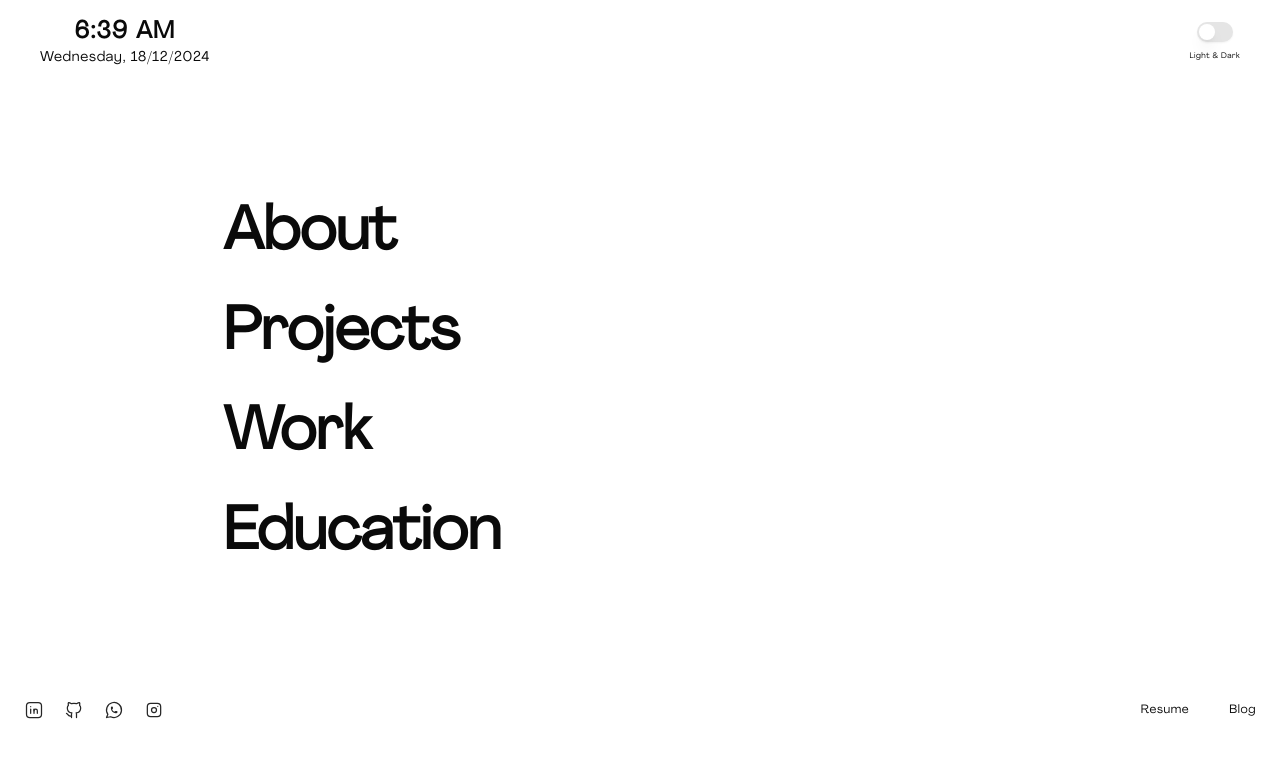
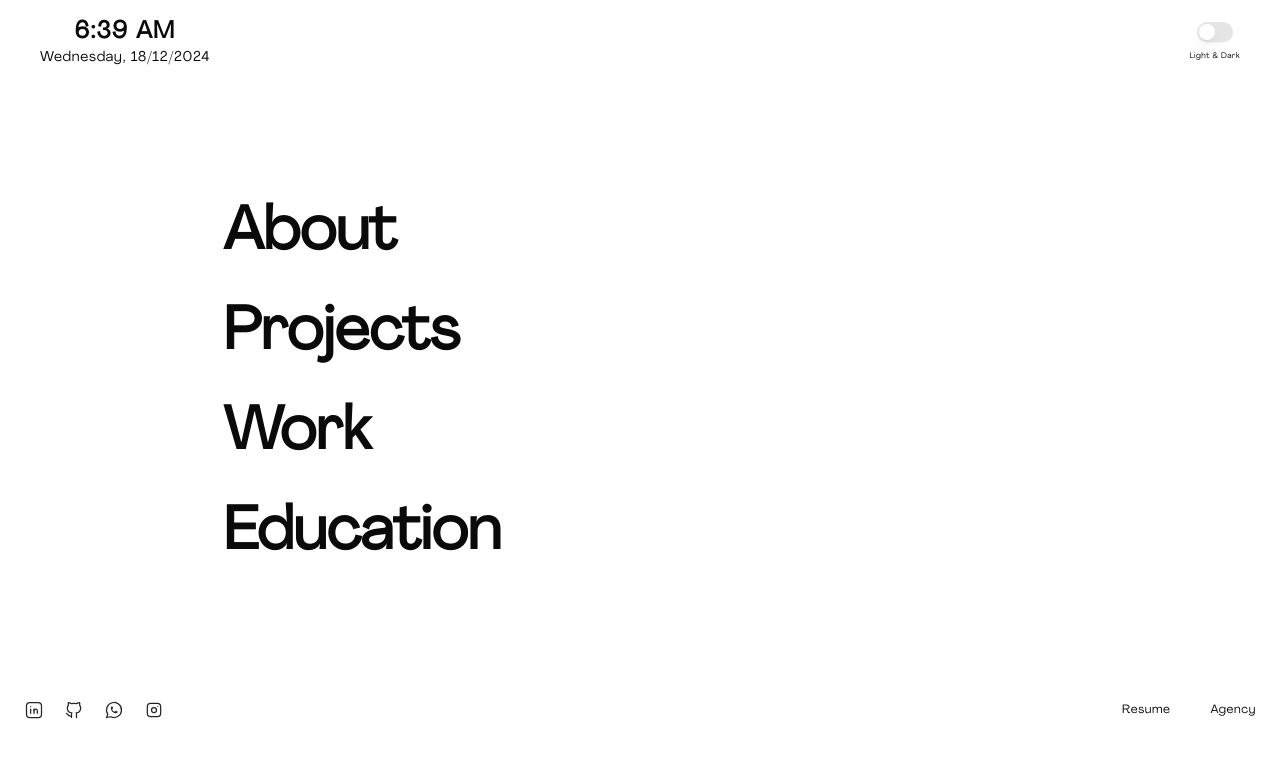
Before and after one commit to saadtresayyed10/minimal-portfolio, a Next.js app: page / in a window 1280 px wide. Shown: the top 758 px of the page. Built offline with nearby package versions, Linux system fonts and the light colour scheme.

Commit message:
Portfolio done

```diff
--- a/app/(home)/_components/Footer.tsx
+++ b/app/(home)/_components/Footer.tsx
@@ -31,14 +31,14 @@ const Footer = () => {
         </Link>
       </div>
       <div className="flex justify-center items-center lg:gap-x-10 gap-x-6">
-        <Link href="/images/Saad_Sayyed_Resume.pdf">
+        <Link target="_blank" href="/images/Saad_Sayyed_Resume.pdf">
           <p className="font-agrandir text-xs font-light tracking-wider">
             Resume
           </p>
         </Link>
-        <Link href="/">
+        <Link target="_blank" href="https://groven-portfolio.vercel.app/">
           <p className="font-agrandir text-xs font-light tracking-wider">
-            Blog
+            Agency
           </p>
         </Link>
       </div>
```
Also changed, not shown: 1 other file (tests, documents, lock files or other folders).
